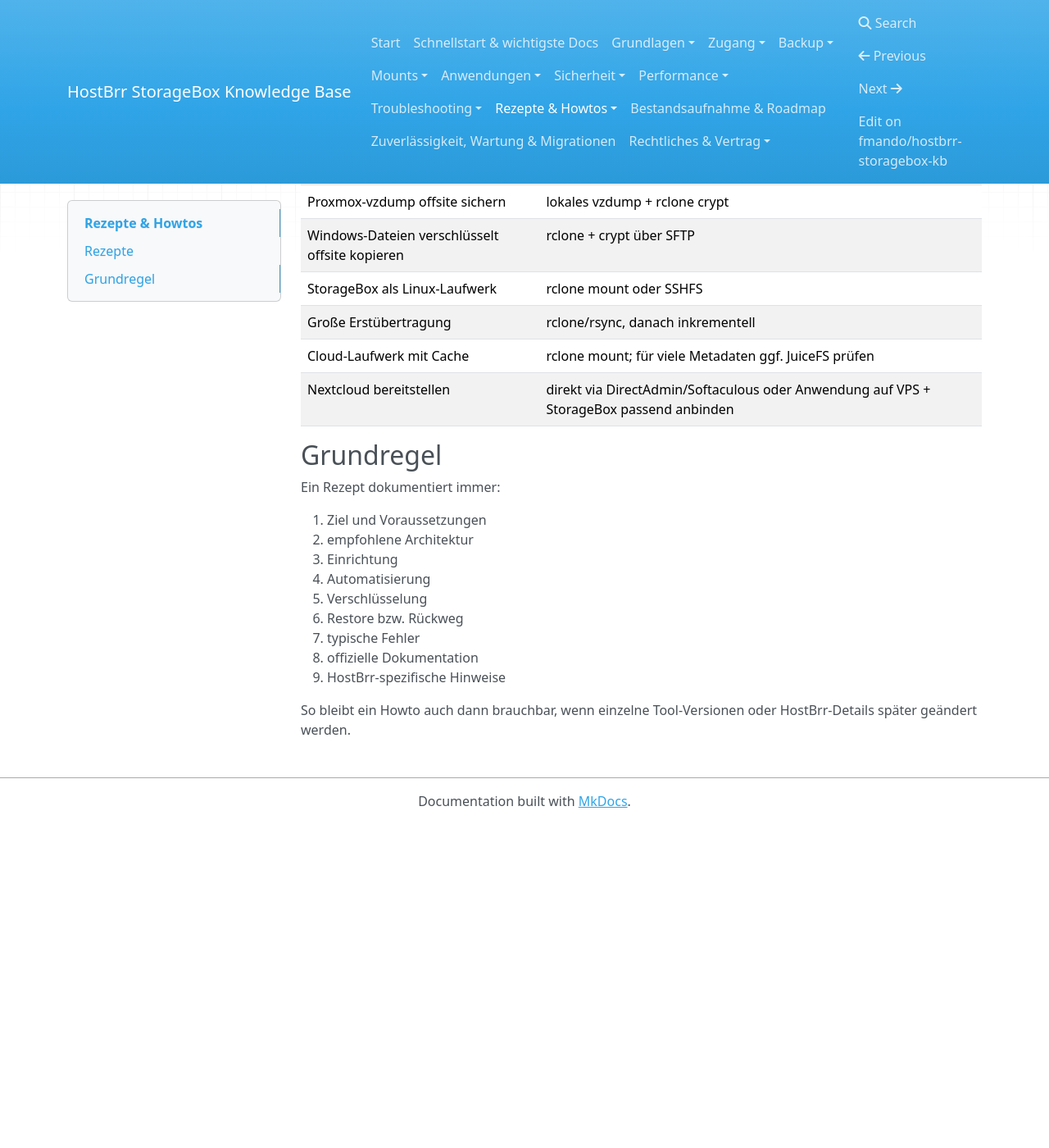
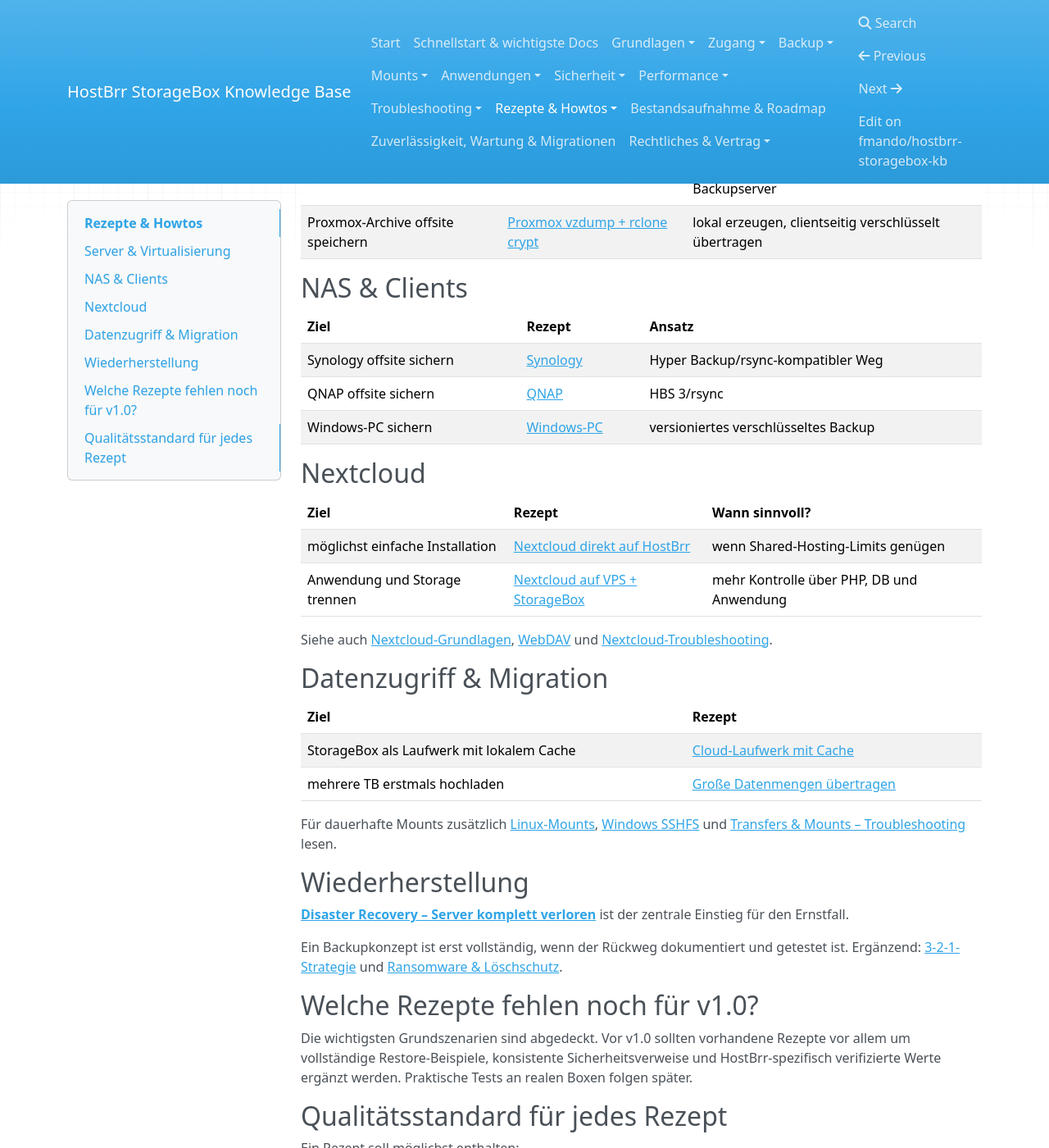
Before and after one commit to fmando/hostbrr-storagebox-kb, an MkDocs documentation site: the page built from docs/09-rezepte/index.md, in a window 1280 px wide and 1400 px high, scrolled down 333 px. Shown: the whole window at 82% size. Built offline with MkDocs 1.6.1, drawn with Linux system fonts in a browser that asks for light colours; nearby versions of some CDN libraries; before the commit the page ends 1338 px from its top, so only the background shows below that; some of the changed text lies outside the part shown.

Commit message:
Turn recipe index into practical use-case hub

```diff
--- a/docs/09-rezepte/index.md
+++ b/docs/09-rezepte/index.md
@@ -6,34 +6,64 @@
 ---
 # Rezepte & Howtos
 
-Dieser Bereich startet nicht beim Werkzeug, sondern beim **Ziel**.
+Dieser Bereich startet nicht beim Werkzeug, sondern beim **Ziel**. Für die technische Auswahl hilft zusätzlich [Welche Backup-Methode ist die richtige?](../03-backup/welche-backup-methode.md).
 
-Wer einfach einen VPS, Proxmox-Host oder Windows-PC sichern möchte, soll nicht zuerst entscheiden müssen, ob rsync, rclone, Restic oder Borg das richtige Werkzeug ist.
+## Server & Virtualisierung
 
-## Rezepte
+| Ziel | Rezept | Ansatz |
+|---|---|---|
+| einzelnen VPS versioniert sichern | [VPS mit Restic](vps-restic.md) | Restic direkt über SFTP |
+| mehrere VPS sichern | [Mehrere VPS zentral](mehrere-vps-zentral-sichern.md) | getrennte Repositories oder zentraler Backupserver |
+| Proxmox-Archive offsite speichern | [Proxmox vzdump + rclone crypt](proxmox-vzdump-rclone-crypt.md) | lokal erzeugen, clientseitig verschlüsselt übertragen |
 
-| Ziel | Empfohlener Weg |
+## NAS & Clients
+
+| Ziel | Rezept | Ansatz |
+|---|---|---|
+| Synology offsite sichern | [Synology](synology.md) | Hyper Backup/rsync-kompatibler Weg |
+| QNAP offsite sichern | [QNAP](qnap.md) | HBS 3/rsync |
+| Windows-PC sichern | [Windows-PC](windows-pc-sichern.md) | versioniertes verschlüsseltes Backup |
+
+## Nextcloud
+
+| Ziel | Rezept | Wann sinnvoll? |
+|---|---|---|
+| möglichst einfache Installation | [Nextcloud direkt auf HostBrr](nextcloud-direkt.md) | wenn Shared-Hosting-Limits genügen |
+| Anwendung und Storage trennen | [Nextcloud auf VPS + StorageBox](nextcloud-vps-storagebox.md) | mehr Kontrolle über PHP, DB und Anwendung |
+
+Siehe auch [Nextcloud-Grundlagen](../05-anwendungen/nextcloud.md), [WebDAV](../05-anwendungen/webdav.md) und [Nextcloud-Troubleshooting](../08-troubleshooting/nextcloud.md).
+
+## Datenzugriff & Migration
+
+| Ziel | Rezept |
 |---|---|
-| VPS verschlüsselt und versioniert sichern | Restic direkt über SFTP |
-| Proxmox-vzdump offsite sichern | lokales vzdump + rclone crypt |
-| Windows-Dateien verschlüsselt offsite kopieren | rclone + crypt über SFTP |
-| StorageBox als Linux-Laufwerk | rclone mount oder SSHFS |
-| Große Erstübertragung | rclone/rsync, danach inkrementell |
-| Cloud-Laufwerk mit Cache | rclone mount; für viele Metadaten ggf. JuiceFS prüfen |
-| Nextcloud bereitstellen | direkt via DirectAdmin/Softaculous oder Anwendung auf VPS + StorageBox passend anbinden |
+| StorageBox als Laufwerk mit lokalem Cache | [Cloud-Laufwerk mit Cache](cloud-drive-cache.md) |
+| mehrere TB erstmals hochladen | [Große Datenmengen übertragen](initiale-datenuebertragung.md) |
 
-## Grundregel
+Für dauerhafte Mounts zusätzlich [Linux-Mounts](../04-mounts/linux.md), [Windows SSHFS](../04-mounts/windows-sshfs.md) und [Transfers & Mounts – Troubleshooting](../08-troubleshooting/performance-mounts.md) lesen.
 
-Ein Rezept dokumentiert immer:
+## Wiederherstellung
+
+**[Disaster Recovery – Server komplett verloren](disaster-recovery.md)** ist der zentrale Einstieg für den Ernstfall.
+
+Ein Backupkonzept ist erst vollständig, wenn der Rückweg dokumentiert und getestet ist. Ergänzend: [3-2-1-Strategie](../06-sicherheit/3-2-1-strategie.md) und [Ransomware & Löschschutz](../06-sicherheit/ransomware-loeschschutz.md).
+
+## Welche Rezepte fehlen noch für v1.0?
+
+Die wichtigsten Grundszenarien sind abgedeckt. Vor v1.0 sollten vorhandene Rezepte vor allem um vollständige Restore-Beispiele, konsistente Sicherheitsverweise und HostBrr-spezifisch verifizierte Werte ergänzt werden. Praktische Tests an realen Boxen folgen später.
+
+## Qualitätsstandard für jedes Rezept
+
+Ein Rezept soll möglichst enthalten:
 
 1. Ziel und Voraussetzungen
 2. empfohlene Architektur
 3. Einrichtung
 4. Automatisierung
-5. Verschlüsselung
+5. Verschlüsselung und Credentials
 6. Restore bzw. Rückweg
 7. typische Fehler
 8. offizielle Dokumentation
-9. HostBrr-spezifische Hinweise
+9. HostBrr-spezifische Hinweise und deren Evidenzstatus
 
 So bleibt ein Howto auch dann brauchbar, wenn einzelne Tool-Versionen oder HostBrr-Details später geändert werden.
```
